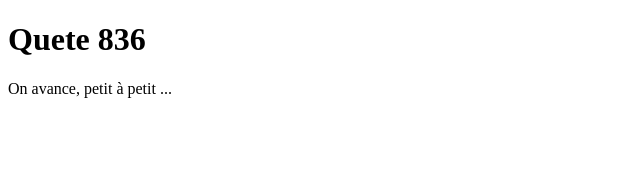
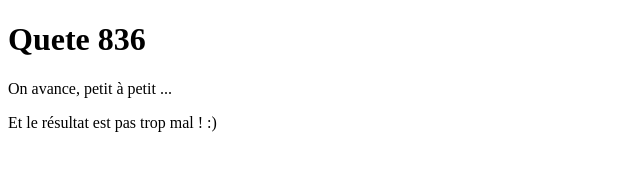
Before and after one commit to jlbareyre/sharezza-social, a plain HTML site: page index.html in a window 1280 px wide. Shown: the whole page, without its empty margins (0-640 px from the left). Drawn offline with Linux system fonts and the light colour scheme.

Commit message:
update index.html

```diff
--- a/index.html
+++ b/index.html
@@ -7,5 +7,6 @@
   <body>
     <h1> Quete 836 </h1>
     <p> On avance, petit &agrave; petit ... </p>
+    <p> Et le r&eacute;sultat est pas trop mal ! :)</p>
   </body>
 </html>
```
